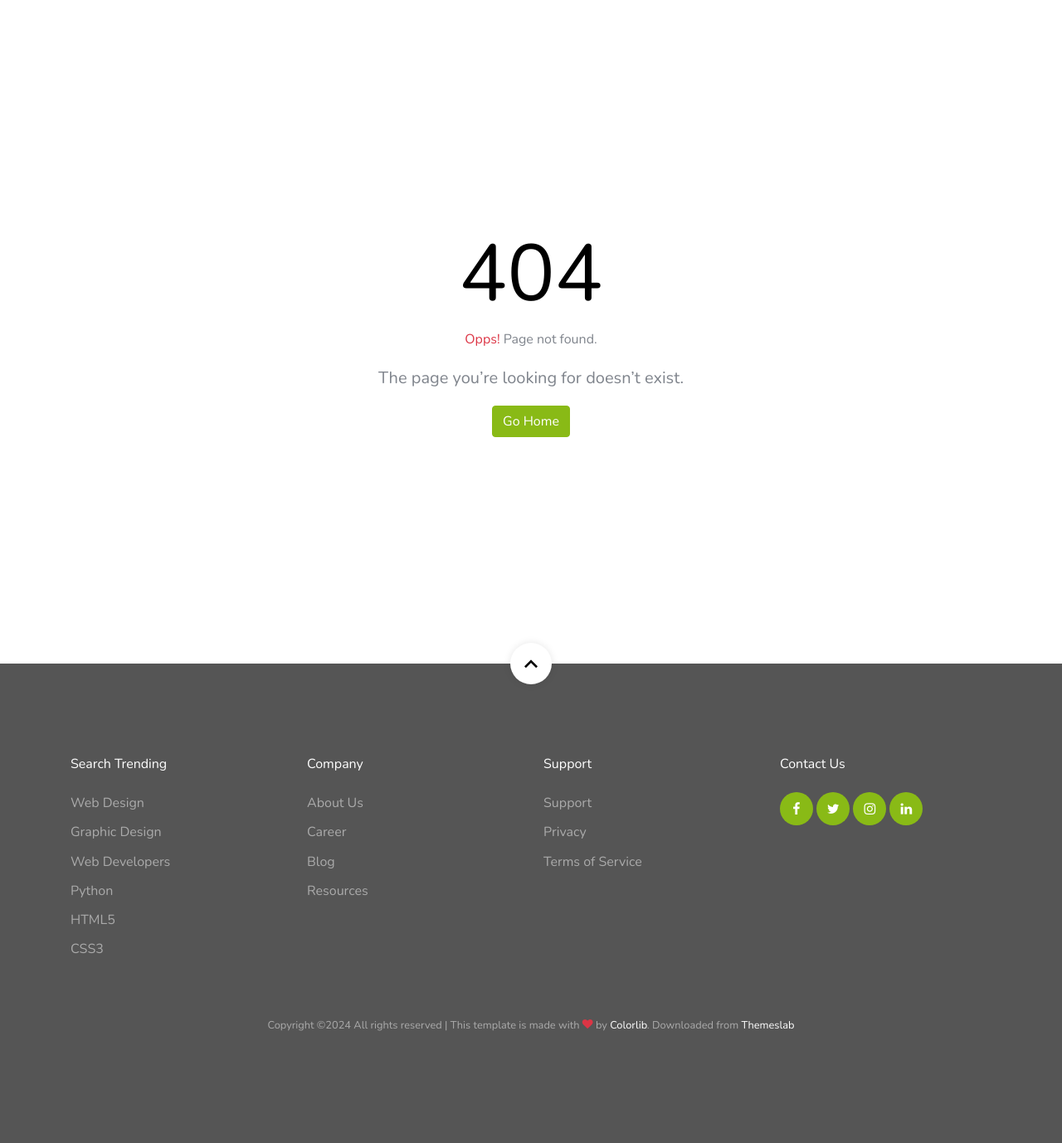
After one commit to 2018dayanan/job-portal, a PHP site: page /joboard/404.php in a window 1280 px wide. The commit adds this page. Shown: the whole page at 83% size. Run offline with PHP 8.4, Linux system fonts and the light colour scheme; some libraries are stand-ins or nearby versions; some web fonts are replaced.

Commit message:
404 Page

```diff
--- /dev/null
+++ b/404.php
@@ -0,0 +1,11 @@
+<?php require "includes/header.php"; ?>
+<?php require "config/config.php"; ?>
+    <div class="d-flex align-items-center justify-content-center vh-100">
+        <div class="text-center">
+            <h1 class="display-1 fw-bold">404</h1>
+            <p class="fs-3"> <span class="text-danger">Opps!</span> Page not found.</p>
+            <p class="lead"> The page you’re looking for doesn’t exist.</p>
+            <a href="index.php" class="btn btn-primary">Go Home</a>
+        </div>
+    </div>
+<?php require "includes/footer.php"; ?>
--- a/jobs/update-job.php
+++ b/jobs/update-job.php
@@ -32,7 +32,8 @@
 
 
     } else {
-        echo "404";
+       header("location: ".APPURL."/404.php");
+
     }
 
     if(isset($_POST['submit'])) {
```
Also changed, not shown: jobs/job-single.php (+4 -7 lines).
